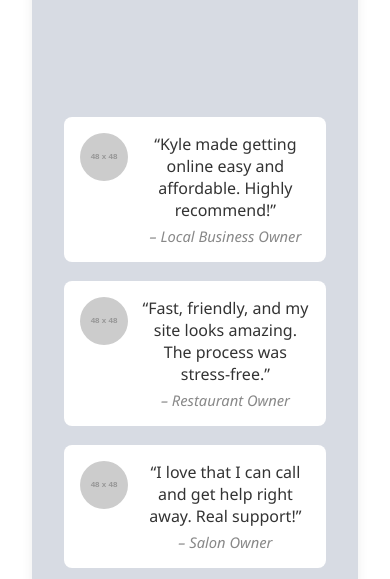
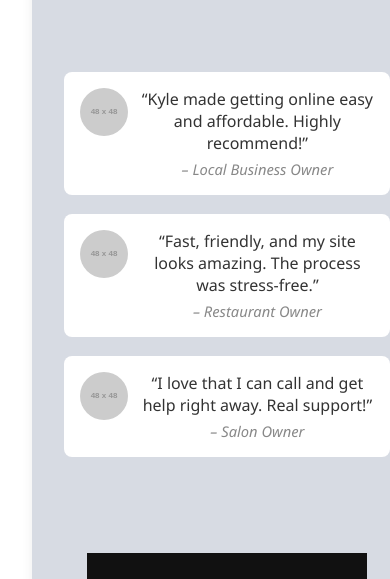
Before and after one commit to 1LKY3/kylemayerdotme, a plain HTML site: page index.html in a window 390 px wide. Shown: the part 2213-2792 px from the top of the page. Drawn offline with Linux system fonts and the light colour scheme; placeholder pictures from the web are drawn by us.

Commit message:
Add files via upload

```diff
--- a/style.css
+++ b/style.css
@@ -403,7 +403,8 @@ main {
   }
 
   main {
-    margin: 1rem;
+    padding: 1rem;
+    width: 100%;
     min-height: 200px;
   }
 }
@@ -426,7 +427,8 @@ main {
 
   main {
     padding: 0.5rem;
-    margin: 0.5rem;
+    padding: 0.5rem;
+    width: 100%;
     min-height: 120px;
   }
 
```
